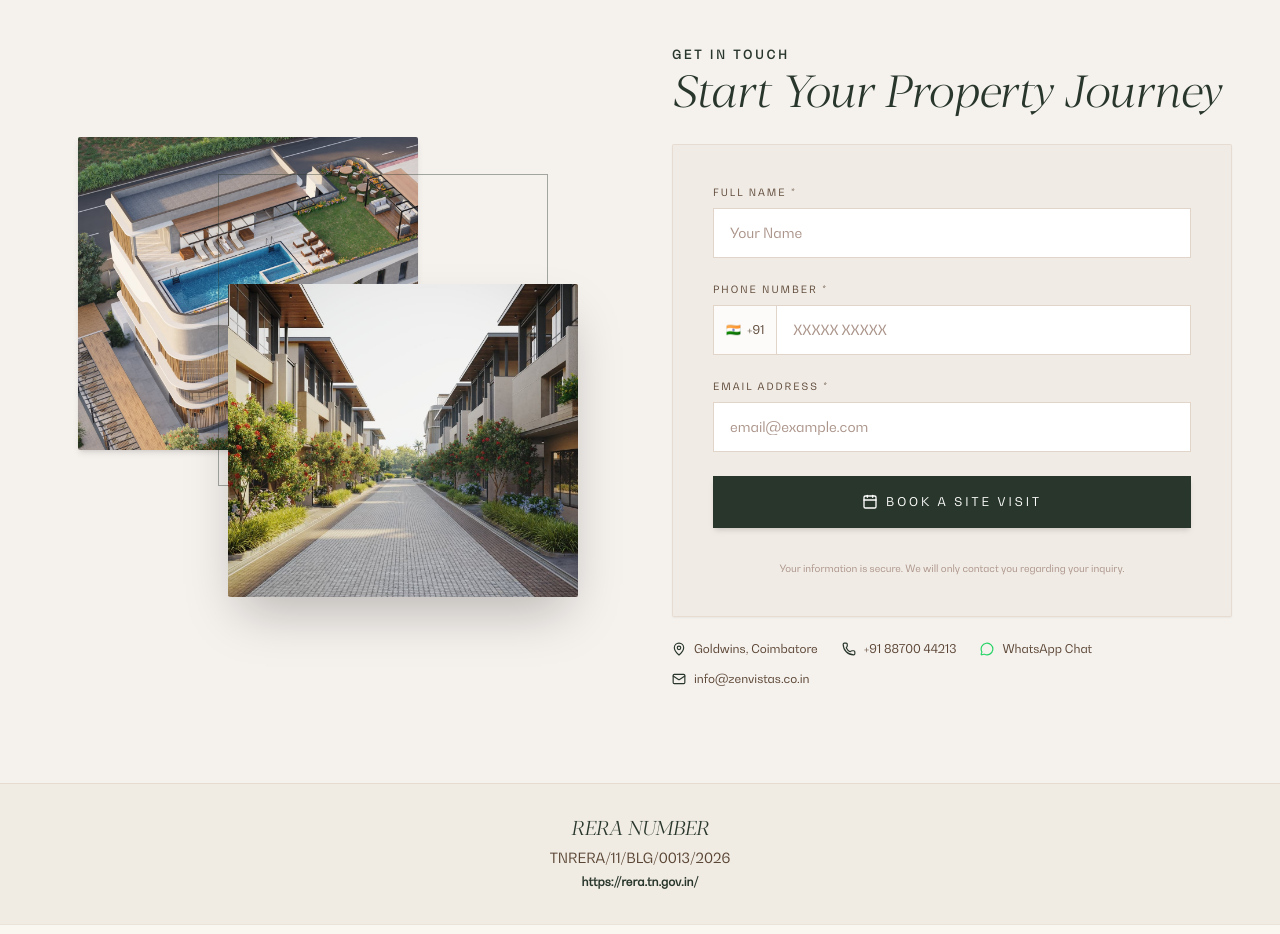
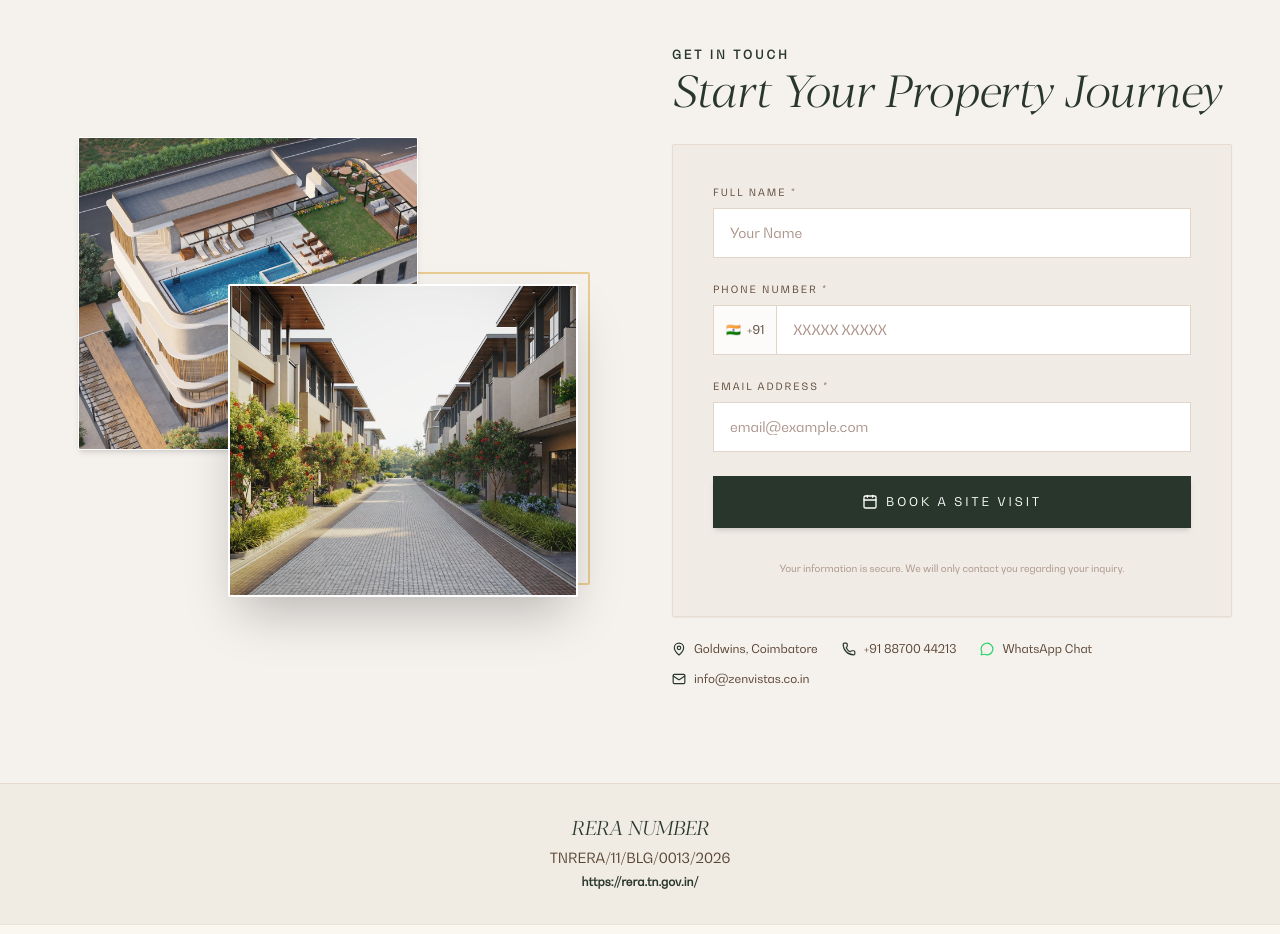
Before and after one commit to Britojaison/zenora_perfomace2, a Next.js app: page / in a window 1280 px wide. Shown: the part 6800-7734 px from the top of the page. Built offline with nearby package versions, Linux system fonts and the light colour scheme; a web font is replaced by a local one.

Commit message:
refactor: adjust accent box positioning and styling in Overview and Contact sections

```diff
--- a/src/components/sections/Contact.tsx
+++ b/src/components/sections/Contact.tsx
@@ -49,7 +49,7 @@ export default function Contact() {
         {/* Left: Overlapping Photos matching Screenshot 5 */}
         <div className="lg:col-span-6 relative h-[320px] sm:h-[460px] w-full max-w-[500px] mx-auto">
           {/* Back/Top Image */}
-          <div className="contact-img-back absolute top-0 left-0 w-[68%] h-[68%] rounded-sm overflow-hidden shadow-md">
+          <div className="contact-img-back absolute top-0 left-0 w-[68%] h-[68%] rounded-sm overflow-hidden shadow-md z-10 border border-white">
             <Image
               src="/images/aerial-view-club-hosue.jpg"
               alt="Zenora luxury villa community Goldwins"
@@ -59,11 +59,11 @@ export default function Contact() {
             />
           </div>
 
-          {/* Accent Frame Box */}
-          <div className="contact-frame-box absolute top-[8%] left-[28%] w-[66%] h-[68%] border border-forest/40 pointer-events-none" />
+          {/* Accent Frame Box (Tightly framing the front image) */}
+          <div className="contact-frame-box absolute bottom-2 -right-2 sm:bottom-3 sm:-right-3 w-[70%] h-[68%] border-2 border-[#e1b258]/60 pointer-events-none z-0 rounded-sm" />
 
           {/* Front/Bottom Image */}
-          <div className="contact-img-front absolute bottom-0 right-0 w-[70%] h-[68%] rounded-sm overflow-hidden shadow-2xl">
+          <div className="contact-img-front absolute bottom-0 right-0 w-[70%] h-[68%] rounded-sm overflow-hidden shadow-2xl z-20 border-2 border-white">
             <Image
               src="/images/street-view.jpg"
               alt="Zenora architectural street view"
--- a/src/components/sections/Overview.tsx
+++ b/src/components/sections/Overview.tsx
@@ -55,8 +55,8 @@ export default function Overview({ onOpenBrochure }: OverviewProps) {
             />
           </div>
 
-          {/* Gold Offset Accent Outline Box (Matching Hero Style) */}
-          <div className="overview-accent-box absolute bottom-3 -right-3 sm:bottom-5 sm:-right-5 w-[72%] h-[66%] border-2 border-[#e1b258]/60 pointer-events-none z-0" />
+          {/* Gold Offset Accent Outline Box (Matching Hero Style, tightly framed) */}
+          <div className="overview-accent-box absolute bottom-2 -right-2 sm:bottom-3 sm:-right-3 w-[72%] h-[66%] border-2 border-[#e1b258]/60 pointer-events-none z-0" />
 
           {/* Bottom-Right Foreground Day Image */}
           <div className="overview-img-front absolute bottom-0 right-0 w-[72%] h-[66%] overflow-hidden shadow-[0_20px_50px_rgba(0,0,0,0.18)] z-20 border-2 border-white">
```
